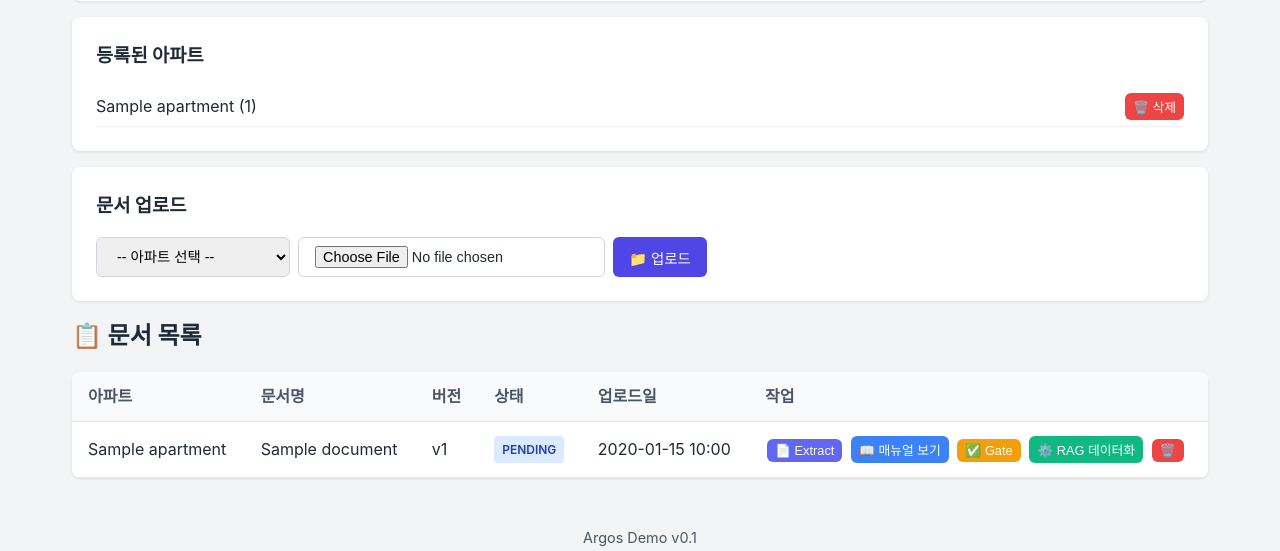
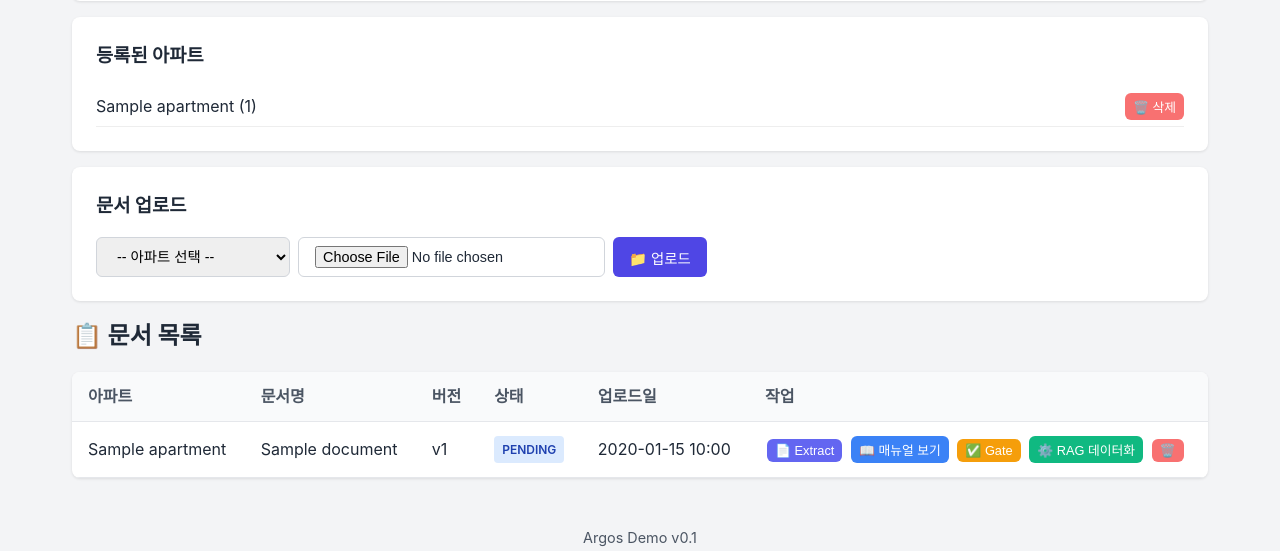
Before and after one commit to yjw0817/CHATBOT_SERVER, a FastAPI app: page /ui/upload in a window 1280 px wide. Shown: the part 336-887 px from the top of the page. Run offline with FastAPI, Linux system fonts and the light colour scheme; tables that the repository leaves empty hold one stand-in row (values such as "Sample post"); some libraries are stand-ins or nearby versions.

Commit message:
style: soften delete button color from #ef4444 to #f87171
Co-Authored-By: Claude Opus 4.6 <noreply@anthropic.com>

```diff
--- a/argos/templates/upload.html
+++ b/argos/templates/upload.html
@@ -23,7 +23,7 @@
             {% for apt in apartments %}
             <li style="display:flex;justify-content:space-between;align-items:center;padding:6px 0;border-bottom:1px solid #eee;">
                 <span>{{ apt.name }} ({{ apt.apt_id }})</span>
-                <button class="btn-small" style="background:#ef4444;color:white;" onclick="deleteApartment('{{ apt.apt_id }}', '{{ apt.name }}')">🗑️ 삭제</button>
+                <button class="btn-small" style="background:#f87171;color:white;" onclick="deleteApartment('{{ apt.apt_id }}', '{{ apt.name }}')">🗑️ 삭제</button>
             </li>
             {% endfor %}
         </ul>
@@ -83,7 +83,7 @@
                     <button class="btn-small btn-gate" onclick="qualityGate('{{ doc.doc_id }}')">✅ Gate</button>
                     <button class="btn-small btn-approve" id="approve-btn-{{ doc.doc_id }}"
                         onclick="approve('{{ doc.doc_id }}')">⚙️ RAG 데이터화</button>
-                    <button class="btn-small" style="background:#ef4444;color:white;" onclick="deleteDocument('{{ doc.doc_id }}', '{{ doc.title }}')">🗑️</button>
+                    <button class="btn-small" style="background:#f87171;color:white;" onclick="deleteDocument('{{ doc.doc_id }}', '{{ doc.title }}')">🗑️</button>
                     {% else %}
                     <span class="text-muted">Archived</span>
                     {% endif %}
```
